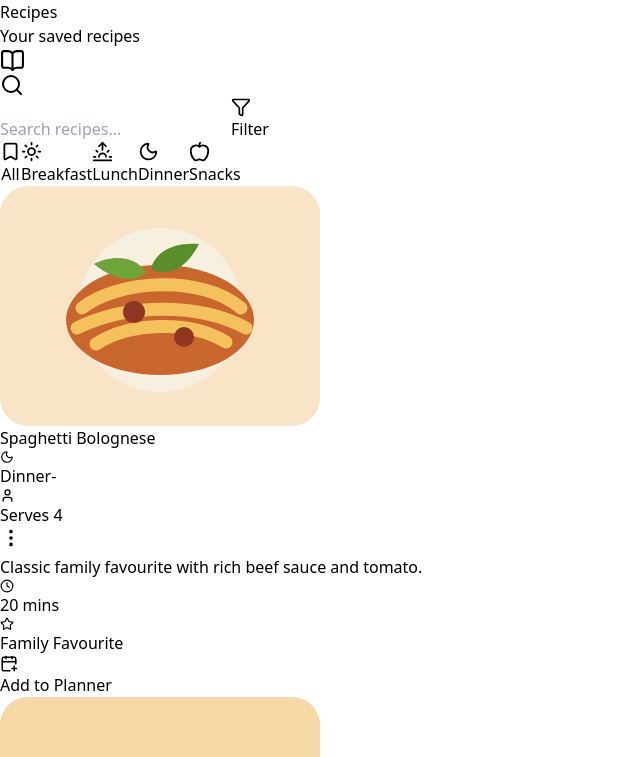
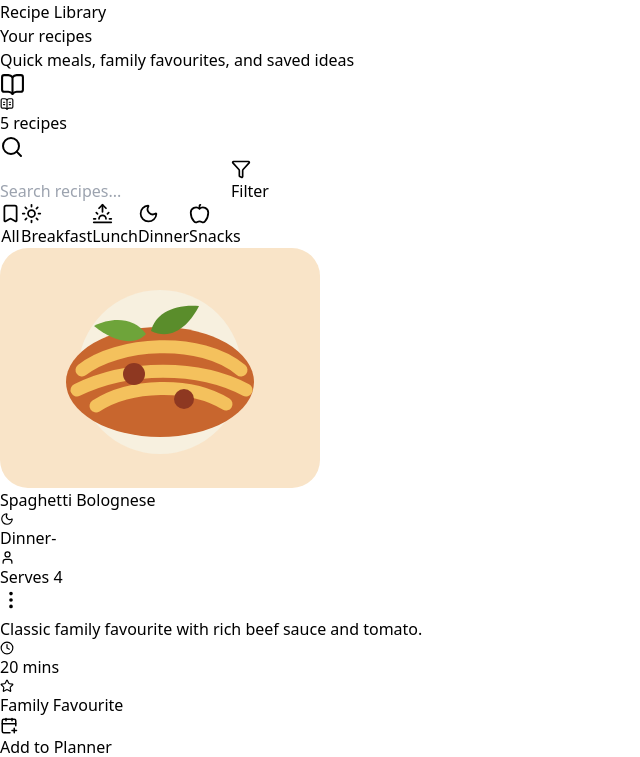
Before and after one commit to mattpilkyApps/plan-and-plate, a React (Vite) app: page /recipes in a window 1280 px wide. Shown: the top 757 px of the page, without its empty margins (0-640 px from the left). Built offline with nearby package versions, Linux system fonts and the light colour scheme.

Commit message:
Polish screen headers

```diff
--- /dev/null
+++ b/src/components/ScreenHeader.jsx
@@ -0,0 +1,41 @@
+function ScreenHeader({ actions, eyebrow, stats = [], subtitle, title }) {
+  return (
+    <header className="relative overflow-hidden rounded-[1.75rem] bg-white/65 px-4 py-4 shadow-[0_16px_34px_rgba(68,64,60,0.07)] ring-1 ring-stone-100/80 backdrop-blur">
+      <div className="flex items-start justify-between gap-4">
+        <div className="min-w-0">
+          <span className="inline-flex rounded-full bg-[#EAF3DE] px-3 py-1 text-[0.72rem] font-bold uppercase tracking-wide text-[#5A8D2B]">
+            {eyebrow}
+          </span>
+          <h1 className="mt-3 text-[2.25rem] font-bold leading-none tracking-tight text-stone-950">
+            {title}
+          </h1>
+          <p className="mt-2 max-w-[17rem] text-[0.95rem] font-medium leading-relaxed text-stone-500">
+            {subtitle}
+          </p>
+        </div>
+
+        {actions && <div className="flex shrink-0 gap-2">{actions}</div>}
+      </div>
+
+      {stats.length > 0 && (
+        <div className="mt-4 flex flex-wrap gap-2">
+          {stats.map((stat) => {
+            const Icon = stat.icon
+
+            return (
+              <span
+                className="inline-flex items-center gap-1.5 rounded-full bg-[#FAF8F3] px-3 py-1.5 text-xs font-bold text-stone-600 shadow-sm ring-1 ring-stone-100"
+                key={stat.label}
+              >
+                {Icon && <Icon className="text-[#5A8D2B]" size={14} />}
+                {stat.label}
+              </span>
+            )
+          })}
+        </div>
+      )}
+    </header>
+  )
+}
+
+export default ScreenHeader
--- a/src/pages/Planner.jsx
+++ b/src/pages/Planner.jsx
@@ -19,6 +19,7 @@ import { useNavigate } from 'react-router-dom'
 import ComingSoonSheet from '../components/ComingSoonSheet'
 import EmptyState from '../components/EmptyState'
 import FloatingActionButton from '../components/FloatingActionButton'
+import ScreenHeader from '../components/ScreenHeader'
 import { plannerDays, recipes as sampleRecipes } from '../data/sampleData'
 import {
   createLocalId,
@@ -73,29 +74,32 @@ const mealTypes = [
   },
 ]
 
-function PlannerHeader({ onOpenSettings }) {
+function PlannerHeader({
+  mealCount,
+  onOpenSettings,
+  weekRange,
+  weekStartLabel,
+}) {
   return (
-    <header className="flex items-start justify-between gap-4">
-      <div>
-        <h1 className="text-[2.45rem] font-bold leading-none tracking-tight text-stone-900">
-          Planner
-        </h1>
-        <p className="mt-2 text-base text-stone-500">
-          Plan your meals for the week
-        </p>
-      </div>
-
-      <div className="flex gap-3">
+    <ScreenHeader
+      actions={
         <button
           aria-label="Planner settings"
-          className="flex h-[3.25rem] w-[3.25rem] items-center justify-center rounded-2xl bg-[#EAF3DE] text-[#5A8D2B] shadow-sm"
+          className="flex h-[3.05rem] w-[3.05rem] items-center justify-center rounded-2xl bg-[#EAF3DE] text-[#5A8D2B] shadow-sm transition active:scale-[0.96]"
           onClick={onOpenSettings}
           type="button"
         >
           <CalendarDays size={25} />
         </button>
-      </div>
-    </header>
+      }
+      eyebrow="This week"
+      stats={[
+        { label: `${mealCount} meals planned`, icon: BookOpen },
+        { label: `Starts ${weekStartLabel}`, icon: CalendarDays },
+      ]}
+      subtitle={weekRange}
+      title="Meal Planner"
+    />
   )
 }
 
@@ -596,6 +600,19 @@ function reorderPlannerDays(days, weekStartDay) {
   return [...daysAfterStart, ...wrappedDays]
 }
 
+function formatPlannerWeekRange(days) {
+  const firstDay = days[0]
+  const lastDay = days[days.length - 1]
+
+  return `${firstDay.weekday} ${firstDay.date} - ${lastDay.weekday} ${lastDay.date}`
+}
+
+function getWeekStartLabel(weekStartDay) {
+  return (
+    weekdayOptions.find((day) => day.key === weekStartDay)?.label || 'Monday'
+  )
+}
+
 function getRecipeForMealItem(item, recipes) {
   if (item.recipeId) {
     const recipeById = recipes.find(
@@ -712,6 +729,8 @@ function Planner() {
       day.meals.dinner.length,
     0,
   )
+  const weekRange = formatPlannerWeekRange(displayedPlannerDays)
+  const weekStartLabel = getWeekStartLabel(plannerSettings.weekStartDay)
 
   function openAddMealModal() {
     const firstRecipe = availableRecipes[0]
@@ -930,7 +949,10 @@ function Planner() {
   return (
     <section className="relative">
       <PlannerHeader
+        mealCount={plannedMealCount}
         onOpenSettings={openPlannerSettings}
+        weekRange={weekRange}
+        weekStartLabel={weekStartLabel}
       />
       <WeekControls
         days={displayedPlannerDays}
--- a/src/pages/Recipes.jsx
+++ b/src/pages/Recipes.jsx
@@ -21,6 +21,7 @@ import ComingSoonSheet from '../components/ComingSoonSheet'
 import EmptyState from '../components/EmptyState'
 import FloatingActionButton from '../components/FloatingActionButton'
 import RecipeCard from '../components/RecipeCard'
+import ScreenHeader from '../components/ScreenHeader'
 import { plannerDays, recipes as sampleRecipes } from '../data/sampleData'
 import { getMealIcon } from '../utils/mealIcons'
 import { getRecipeId, getRecipeKey, getVisibleRecipes } from '../utils/recipeKeys'
@@ -43,22 +44,19 @@ const categoryFilters = [
 const filterComingSoonMessage =
   'More recipe filters are coming soon. For now, use search and the category chips.'
 
-function RecipesHeader() {
+function RecipesHeader({ recipeCount }) {
   return (
-    <header className="flex items-start justify-between gap-4">
-      <div>
-        <h1 className="text-[2.45rem] font-bold leading-none tracking-tight text-stone-900">
-          Recipes
-        </h1>
-        <p className="mt-2 text-base text-stone-500">Your saved recipes</p>
-      </div>
-
-      <div className="flex gap-3">
+    <ScreenHeader
+      actions={
         <span className="flex h-[3.25rem] w-[3.25rem] items-center justify-center rounded-2xl bg-[#EAF3DE] text-[#5A8D2B] shadow-sm">
           <BookOpen size={25} />
         </span>
-      </div>
-    </header>
+      }
+      eyebrow="Recipe Library"
+      stats={[{ label: `${recipeCount} recipes`, icon: BookOpenText }]}
+      subtitle="Quick meals, family favourites, and saved ideas"
+      title="Your recipes"
+    />
   )
 }
 
@@ -364,7 +362,7 @@ function Recipes() {
 
   return (
     <section className="relative">
-      <RecipesHeader />
+      <RecipesHeader recipeCount={filteredRecipes.length} />
       <SearchAndFilter
         onOpenFilter={() => setComingSoonMessage(filterComingSoonMessage)}
         onSearchChange={(event) => setSearchTerm(event.target.value)}
--- a/src/pages/Shopping.jsx
+++ b/src/pages/Shopping.jsx
@@ -10,6 +10,7 @@ import {
 import { useState } from 'react'
 import EmptyState from '../components/EmptyState'
 import FloatingActionButton from '../components/FloatingActionButton'
+import ScreenHeader from '../components/ScreenHeader'
 import ShoppingCategory from '../components/ShoppingCategory'
 import { recipes as sampleRecipes } from '../data/sampleData'
 import {
@@ -38,32 +39,32 @@ const initialManualItem = {
   note: '',
 }
 
-function ShoppingHeader({ onOpenOptions }) {
+function ShoppingHeader({ checkedItems, onOpenOptions, totalItems }) {
   return (
-    <header className="flex items-start justify-between gap-4">
-      <div>
-        <h1 className="text-[2.45rem] font-bold leading-none tracking-tight text-stone-900">
-          Shopping List
-        </h1>
-        <p className="mt-2 text-base text-stone-500">
-          Generated from your weekly planner
-        </p>
-      </div>
-
-      <div className="flex gap-3">
+    <ScreenHeader
+      actions={
+        <>
         <span className="flex h-[3.25rem] w-[3.25rem] items-center justify-center rounded-2xl bg-[#EAF3DE] text-[#5A8D2B] shadow-sm">
           <ListChecks size={25} />
         </span>
         <button
           aria-label="Shopping options"
-          className="flex h-[3.25rem] w-[3.25rem] items-center justify-center rounded-2xl bg-[#F8F2EA] text-stone-600 shadow-sm"
+          className="flex h-[3.25rem] w-[3.25rem] items-center justify-center rounded-2xl bg-[#F8F2EA] text-stone-600 shadow-sm transition active:scale-[0.96]"
           onClick={onOpenOptions}
           type="button"
         >
           <MoreHorizontal size={27} />
         </button>
-      </div>
-    </header>
+        </>
+      }
+      eyebrow="Weekly shop"
+      stats={[
+        { label: `${totalItems} items`, icon: ShoppingCart },
+        { label: `${checkedItems} checked`, icon: CheckCircle2 },
+      ]}
+      subtitle="Built from your planned meals"
+      title="Shopping list"
+    />
   )
 }
 
@@ -403,7 +404,11 @@ function Shopping() {
 
   return (
     <section className="relative">
-      <ShoppingHeader onOpenOptions={() => setShowOptionsModal(true)} />
+      <ShoppingHeader
+        checkedItems={checkedItems}
+        onOpenOptions={() => setShowOptionsModal(true)}
+        totalItems={totalItems}
+      />
       <ShoppingSummary totalItems={totalItems} checkedItems={checkedItems} />
       <ShoppingActions
         checkedItems={checkedItems}
```
